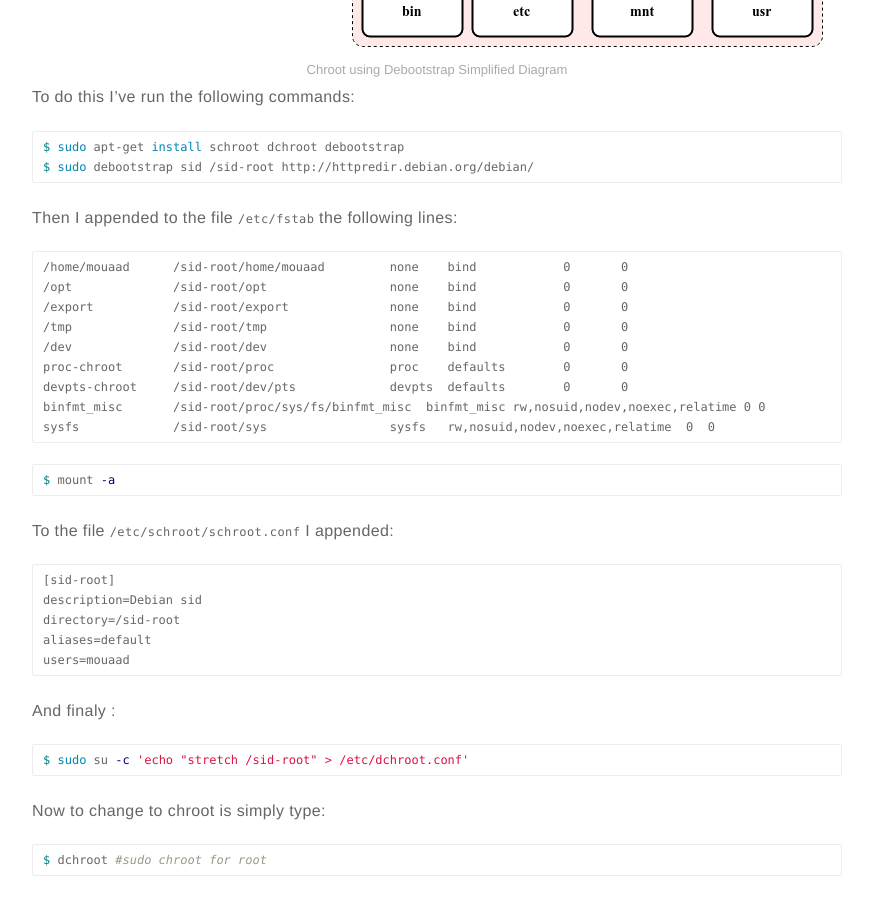
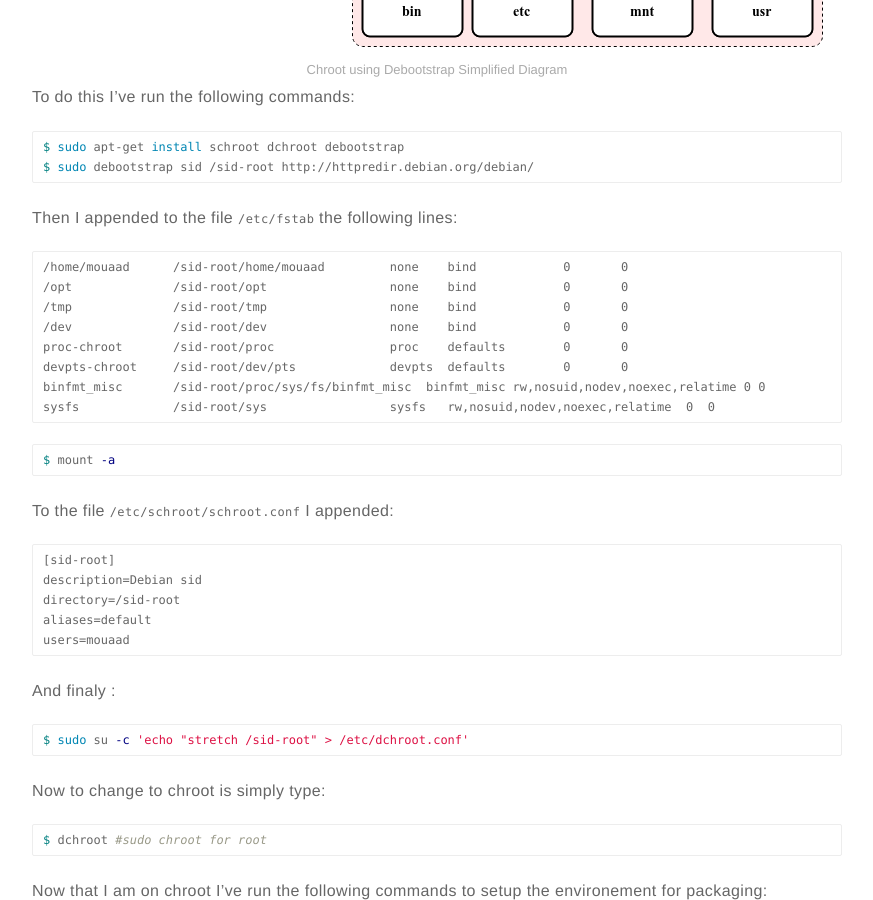
Before and after one commit to aallam/aallam.github.io, a Jekyll site: the page built from _posts/2016-06-11-debian-chroot-in-ubuntu.md, in a window 1280 px wide and 900 px high, scrolled down 597 px. Shown: the whole window, without its empty margins (203-1076 px from the left). Built offline with Jekyll 4.4.1, drawn with Linux system fonts in a browser that asks for light colours; comment, search, counter and statistics services are not loaded.

Commit message:
unessecary mount

```diff
--- a/_posts/2016-06-11-debian-chroot-in-ubuntu.md
+++ b/_posts/2016-06-11-debian-chroot-in-ubuntu.md
@@ -26,7 +26,6 @@ Then I appended to the file `/etc/fstab` the following lines:
 {% highlight text %}
 /home/mouaad      /sid-root/home/mouaad         none    bind            0       0
 /opt              /sid-root/opt                 none    bind            0       0
-/export           /sid-root/export		none    bind            0       0
 /tmp              /sid-root/tmp                 none    bind            0       0
 /dev              /sid-root/dev                 none    bind            0       0
 proc-chroot       /sid-root/proc                proc    defaults        0       0
```
